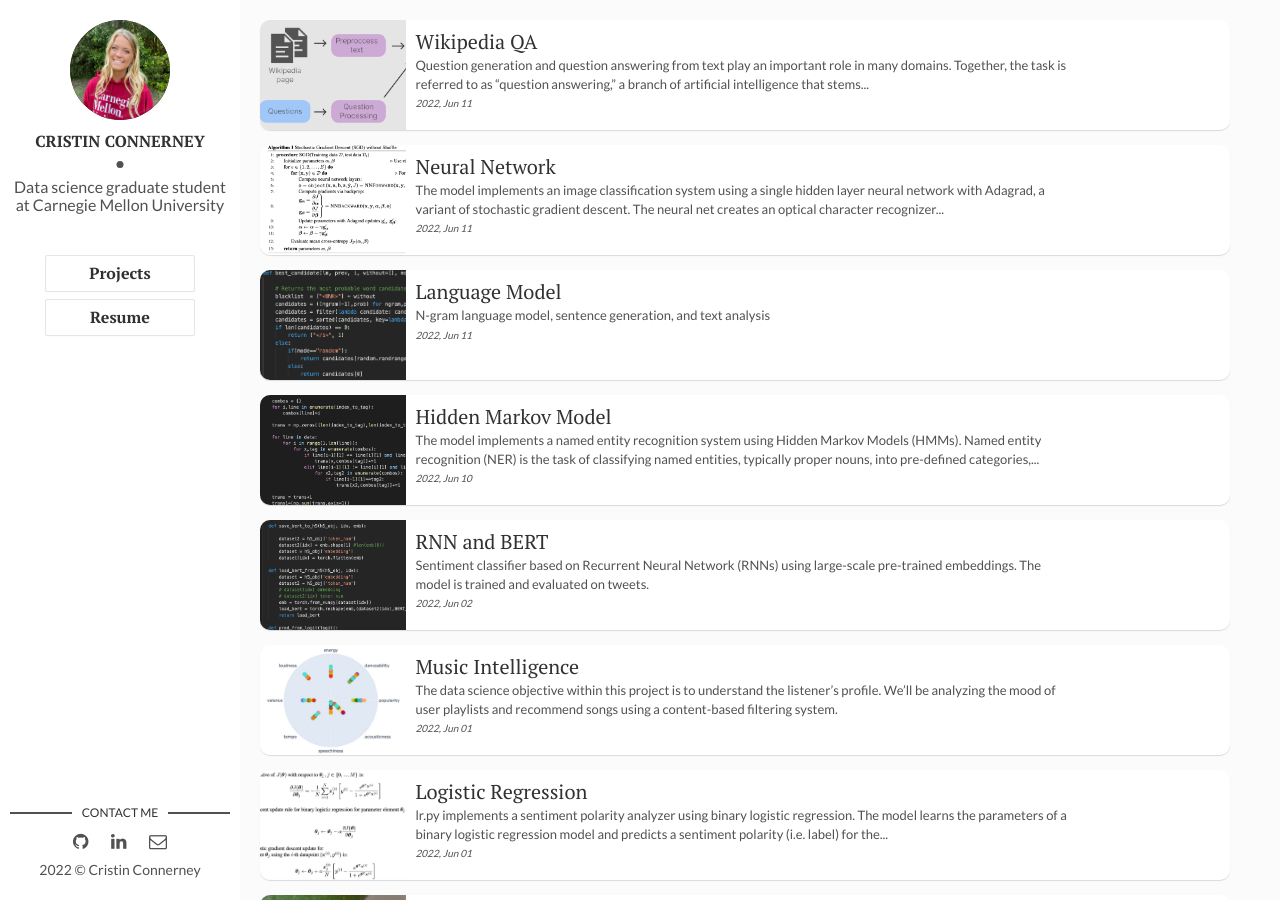
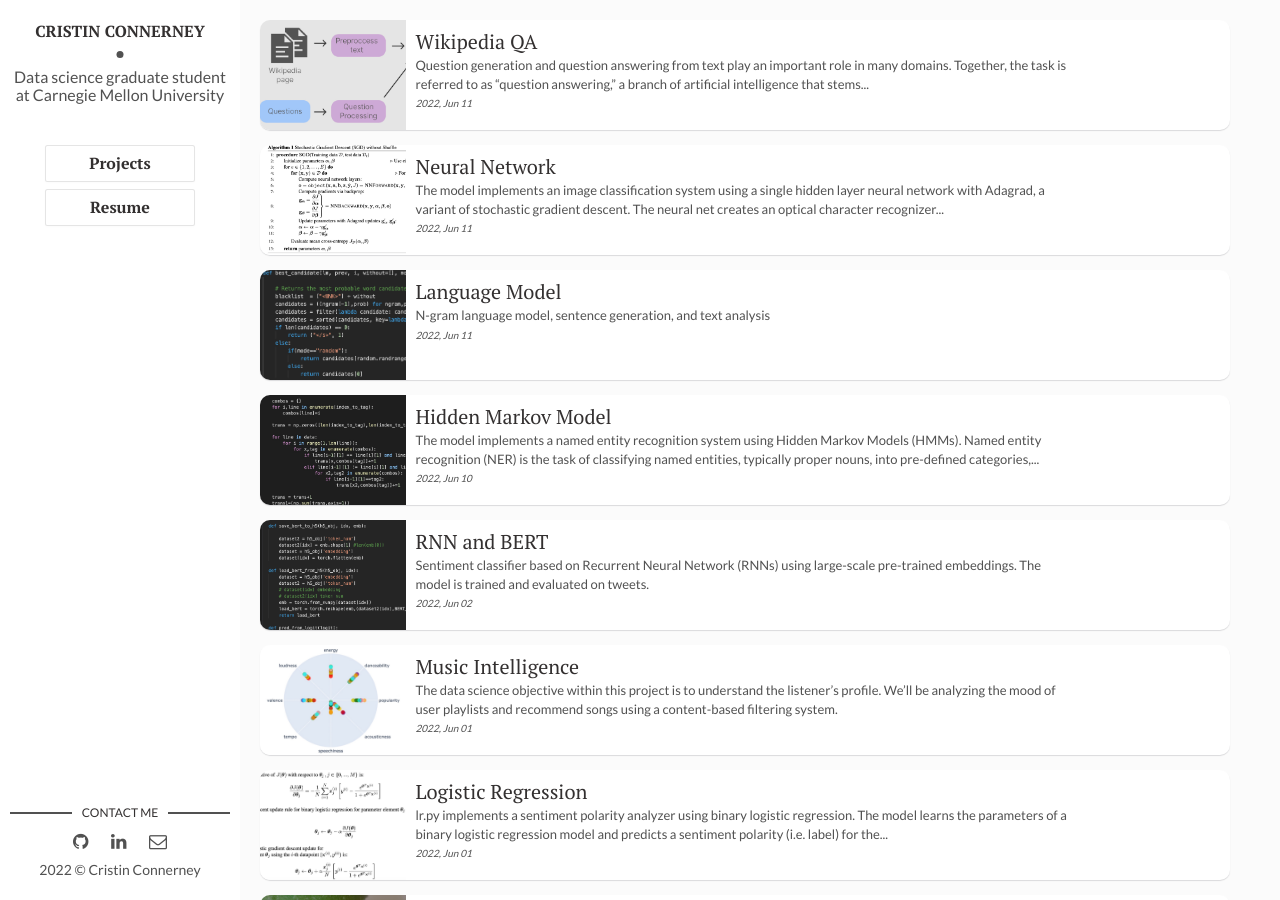
Before and after one commit to Cconnerney/cconnerney.github.io, a Jekyll site: the page built from index.html, in a window 1280 px wide and 900 px high. Built offline with Jekyll 4.4.1, drawn with Linux system fonts in a browser that asks for light colours; nearby versions of some CDN libraries; library files that are not in the unit come from our copies; the list of posts is cut into pages by our own code.

Commit message:
Update main.html

```diff
--- a/_layouts/main.html
+++ b/_layouts/main.html
@@ -5,9 +5,6 @@ layout: default
 <aside class="sidebar">
   <header>
     <div class="about">
-      <div class="cover-author-image">
-        <a href="{{site.baseurl}}/"><img src="{{site.baseurl}}/assets/img/{% if site.author-img %}{{site.author-img}}{% endif %}" alt="{{site.author}}"></a>
-      </div>
       <div class="author-name">{{site.author}}</div>
       <p>{{site.about-author}}</p>
     </div>
```
